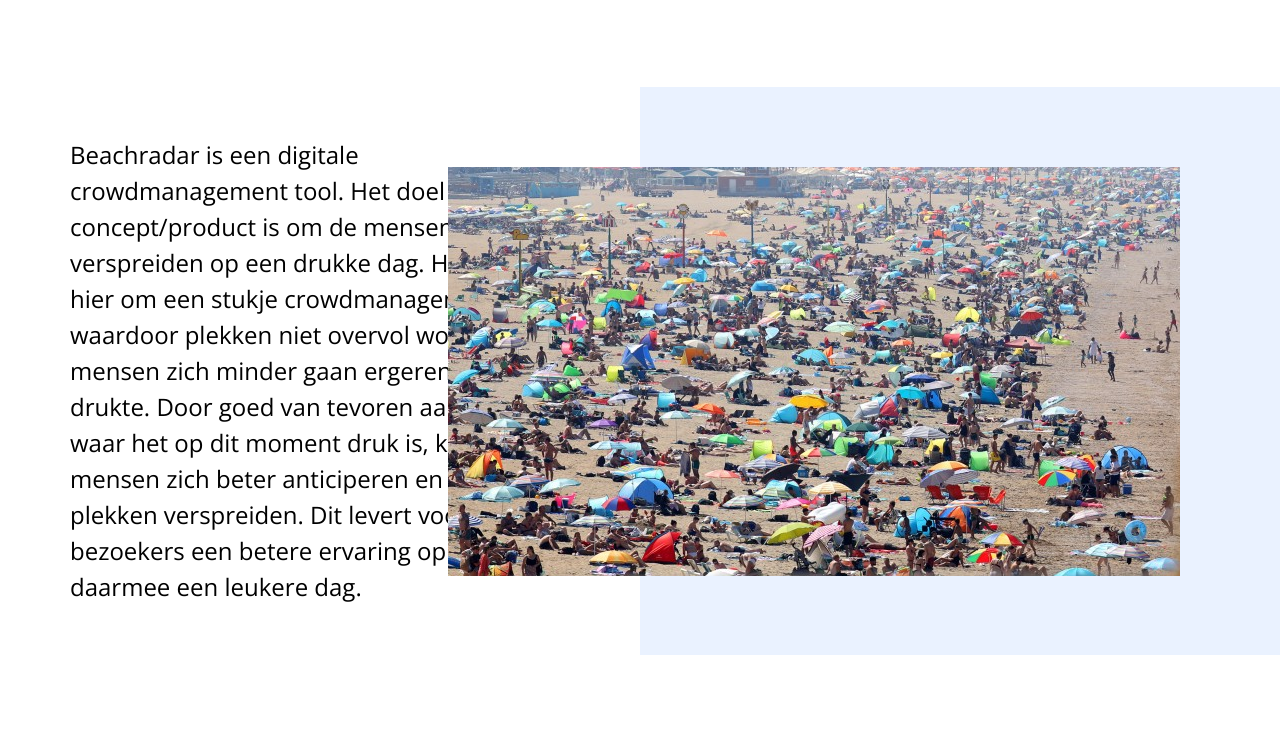
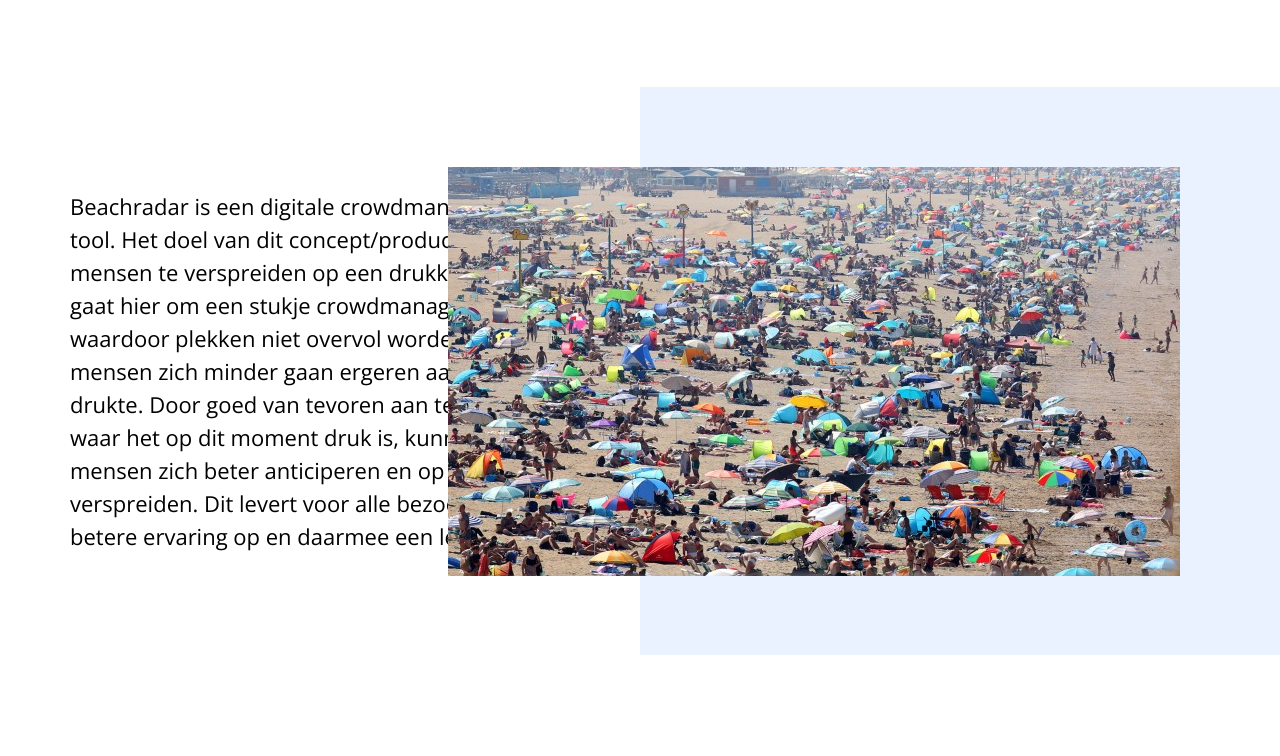
Before and after one commit to Juxtapose-Medialab/one-pager-juxtapose.github.io, a React (Create React App) app: page / in a window 1280 px wide. Shown: the part 840-1596 px from the top of the page. Built offline with nearby package versions, Linux system fonts and the light colour scheme; grey boxes are pictures that could not be loaded.

Commit message:
chore(app): Add last changes.

```diff
--- a/src/components/Process/Process.jsx
+++ b/src/components/Process/Process.jsx
@@ -198,13 +198,13 @@ class Process extends React.Component {
           </div>
           <div className={ styles.interfaceDesign }>
             <Container className={ styles.interfaceDesignContainer }>
-              <h3 className={ cn('smallTitle') }>Interface design bord beach</h3>
+              <h3 className={ cn('smallTitle') }>Interface beach display design</h3>
               <img src={ interfaces } className={ styles.interfaceDesignImage } />
             </Container>
           </div>
           <div className={ styles.interfaceDesignParkingBoards }>
             <Container className={ styles.interfaceDesignParkingBoardsContainer }>
-              <h3 className={ cn('smallTitle') }>Interface design parking board</h3>
+              <h3 className={ cn('smallTitle') }>Interface parking display design</h3>
                 <div className={ cn('parkingBoardsWrapper', 'parkingBoardsWrapper1') }>
                   {/* <div className={ cn('interfaceDesignParkingBoardsRectangle', 'interfaceDesignParkingBoardsRectangle1' ) }></div> */}
                   <div className={ styles.parkingBoardsImagesWrapper }>
--- a/src/components/Productintrosection/ProductIntroSection.module.scss
+++ b/src/components/Productintrosection/ProductIntroSection.module.scss
@@ -19,7 +19,7 @@
 
 .productText {
     font-family: 'Open Sans', sans-serif;
-    font-size: 2.4rem;
+    font-size: 2.2rem;
     font-weight: 300;
     color: #000;
     max-width: 50rem;
```
